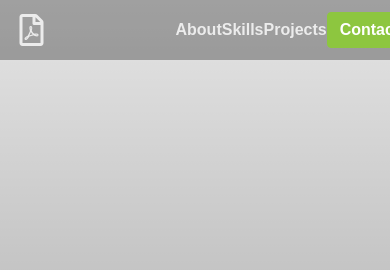
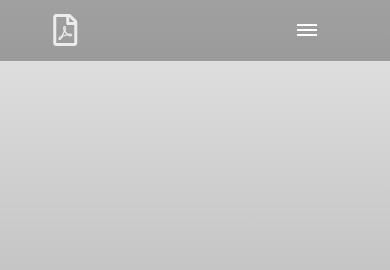
Before and after one commit to MilosLbr/Portfolio-website, a website built with webpack: page src/index.html in a window 390 px wide. Shown: the top 270 px of the page. Built offline with nearby package versions, Linux system fonts and the light colour scheme; files whose address does not match are found by name; a web font is replaced by a local one.

Commit message:
added hamburger button animation on navbar

```diff
--- a/src/index.html
+++ b/src/index.html
@@ -9,6 +9,7 @@
     <title>Miloš Branković, Frontend Web Developer</title>
 </head>
 <body>
+    <!-- Hero section -->
     <div class="hero">
         <!-- Navigation links -->
         <nav class="navbar">
@@ -19,6 +20,11 @@
                 </a>
 
             </div>
+
+            <input type="checkbox" name="menuButton" id="menuButton">
+            <label class="menuIcon" for="menuButton">
+                <span class="hamburger" ></span>
+            </label>
             <div class="otherNavLinks">
                     <a href="#about">About</a>
                     <a href="#skills">Skills</a>
--- a/src/scss/modules/navigation.scss
+++ b/src/scss/modules/navigation.scss
@@ -25,11 +25,91 @@
     width: 30%;
 }
 
+#menuButton{
+    display: none;
+}
+
+.menuIcon{
+    float: right;
+    padding: 20px;
+    cursor: pointer;
+    user-select: none;
+    position: relative;
+    display: none;
+
+    @include smallDevices{
+        display: inline-block;
+    }
+}
+
+.hamburger{
+    display: block;
+    position: relative;
+    background: white;
+    height: 2px;
+    width: 20px;
+}
+
+.hamburger::before, .hamburger::after{
+    background: white;
+    content: '';
+    display: block;
+    height: 100%;
+    position: absolute;
+    transition: all .2s ease-out;
+    width: 100%;
+}
+.hamburger::before{
+    top: 5px;
+}
+.hamburger::after{
+    top: -5px;
+}
+#menuButton:checked ~ .menuIcon .hamburger{
+    background: transparent;
+}
+
+#menuButton:checked ~ .menuIcon .hamburger::before{
+    transform: rotate(-45deg);
+    top: 0px;
+}
+
+#menuButton:checked ~ .menuIcon .hamburger::after{
+    transform: rotate(45deg);
+    top: 0px;
+}
 .otherNavLinks{
     width: 50%;
     display: flex;
     justify-content: space-between;
     align-items: center;
+    max-height: none;
+
+    @include smallDevices{
+        position: absolute;
+        top: 60px;
+        flex-direction: column;
+        width: 100%;
+        padding: 0 0 0 5px;
+        background: inherit;
+        border-top: 1px solid transparent;
+        max-height: 0;
+        transition: max-height 0.2s ease-out,  border 0.2s ease-out, padding 0.2s ease-out;
+        overflow: hidden;
+        a{
+            margin-bottom: 3px;
+        }
+        .btn{
+            padding: 4px 6px;
+        }
+    }
+}
+
+#menuButton:checked ~ .otherNavLinks{
+    display: flex;
+    padding-top: 5px;
+    max-height: 120px;
+    border-top: 1px solid white;
 }
 
 #resumeTooltip{
```
